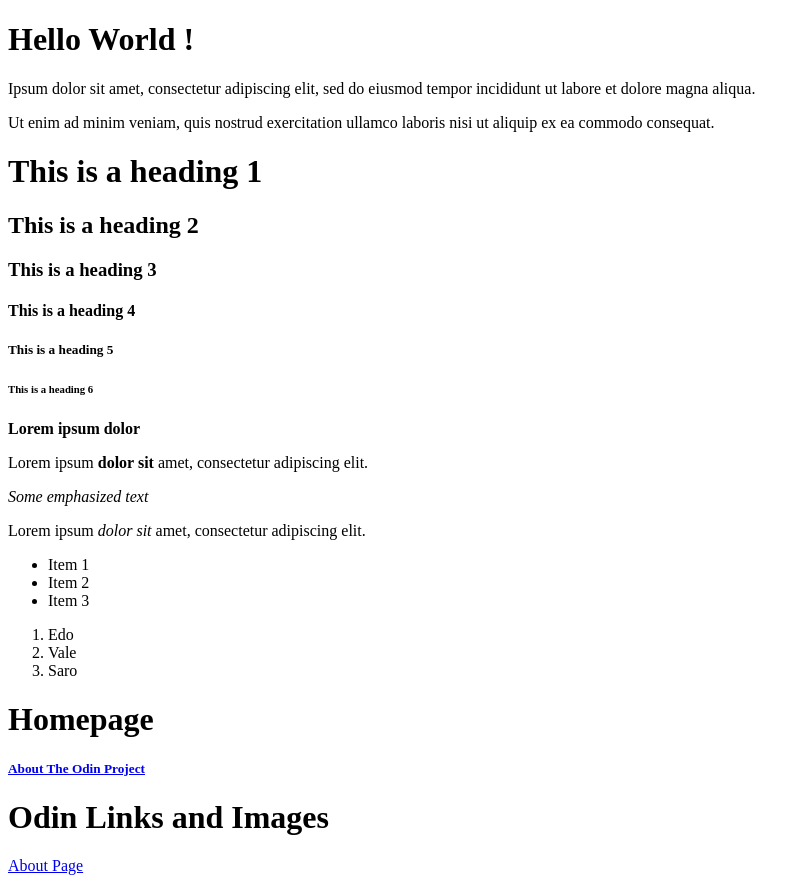
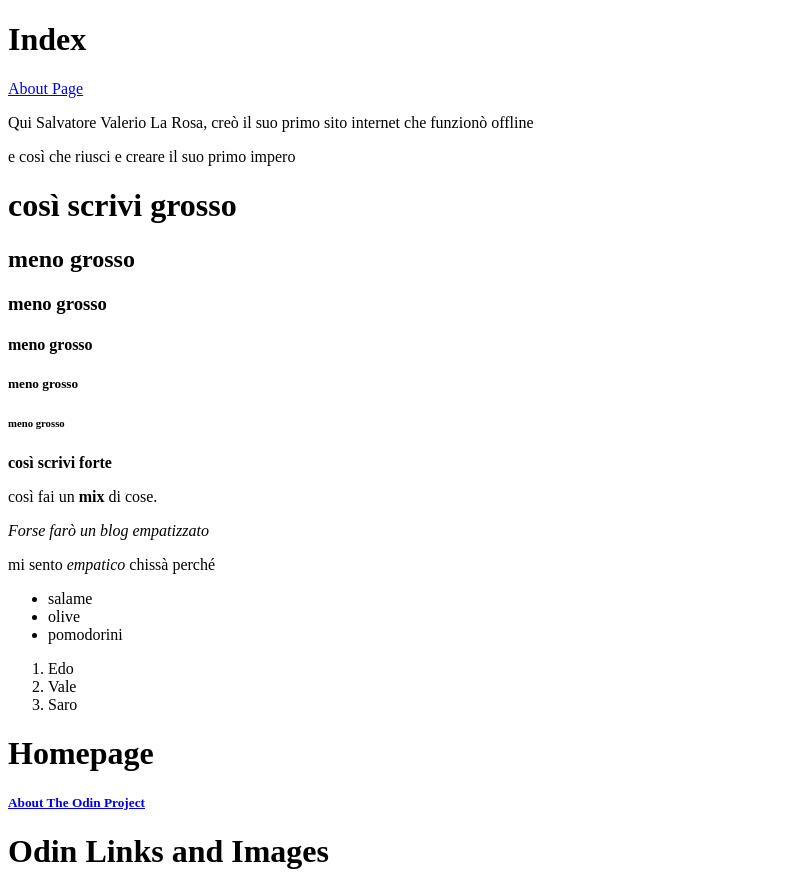
Before and after one commit to Valerixio/git_test, a plain HTML site: page html-boilerplate/index.html in a window 1280 px wide. Shown: the whole page, without its empty margins (0-810 px from the left). Drawn offline with Linux system fonts and the light colour scheme.

Commit message:
html-boilerplate/

```diff
--- a/html-boilerplate/index.html
+++ b/html-boilerplate/index.html
@@ -6,43 +6,49 @@
     <title>My First Webpage</title>
   </head>
 
-   <body>
-    <h1>Hello World !</h1>
 
 
-  <p> Ipsum dolor sit amet, consectetur adipiscing elit, sed do eiusmod tempor
-  incididunt ut labore et dolore magna aliqua.</p>
 
- <p> Ut enim ad minim veniam, quis nostrud exercitation ullamco laboris
-  nisi ut aliquip ex ea commodo consequat.
+   <body>
+    <h1>Index</h1>
+
+
+  <body>
+    <a href="about.html">
+    <p>About Page</p></a>
+  </body>
+
+
+  <p> Qui Salvatore Valerio La Rosa, creò il suo primo sito internet che funzionò offline</p>
+
+ <p> e così che riusci e creare il suo primo impero
  </p>
 
 
- <h1>This is a heading 1</h1>
-    <h2>This is a heading 2</h2>
-    <h3>This is a heading 3</h3>
-    <h4>This is a heading 4</h4>
-    <h5>This is a heading 5</h5>
-    <h6>This is a heading 6</h6>
+ <h1>così scrivi grosso</h1>
+    <h2>meno grosso</h2>
+    <h3>meno grosso</h3>
+    <h4>meno grosso</h4>
+    <h5>meno grosso</h5>
+    <h6>meno grosso</h6>
 
-    <strong>Lorem ipsum dolor</strong>
+    <strong>così scrivi forte</strong>
 
-    <p>Lorem ipsum <strong>dolor sit</strong>
-     amet, consectetur adipiscing elit.</p>
+    <p>così fai un <strong>mix</strong>
+     di cose.</p>
 
-      <em>Some emphasized text</em>
+      <em>Forse farò un blog empatizzato</em>
 
-      <p>Lorem ipsum <em>dolor sit</em> amet,
-       consectetur adipiscing elit.</p>
+      <p>mi sento <em>empatico</em> chissà perché</p>
 
        <!-- I am an html comment -->
 
        <!-- sono un commento scritto male-->
 
      <ul>
-  <li>Item 1</li>
-  <li>Item 2</li>
-  <li>Item 3</li>
+  <li>salame</li>
+  <li>olive</li>
+  <li>pomodorini</li>
      </ul>
 
      <ol>
@@ -69,10 +75,6 @@
   <h1>Odin Links and Images</h1>
   </head>
 
-  <body>
-    <a href="about.html">
-    <p>About Page</p></a>
-  </body>
 
   </body>
 
```
Also changed, not shown: html-boilerplate/about.html (+19 -0 lines).
